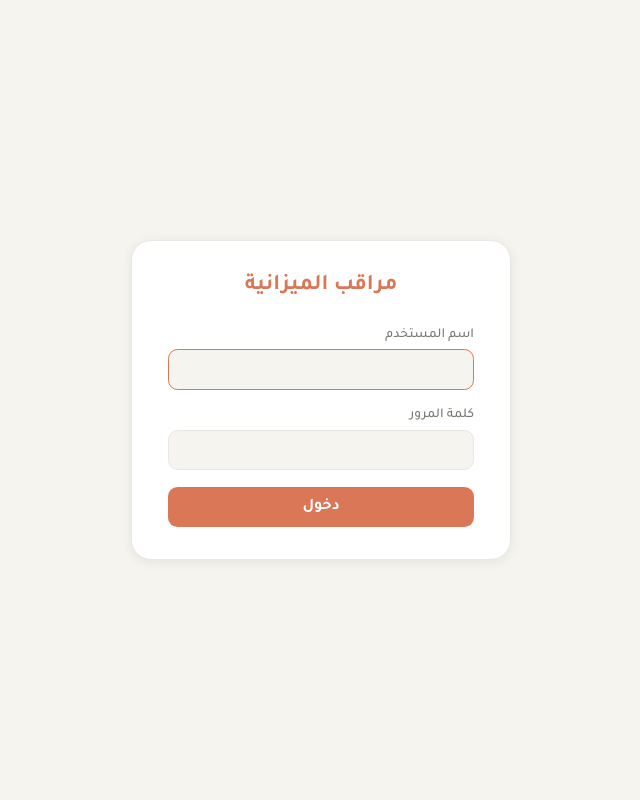
After one commit to almalkias/Budget-Tracker, a Django app: page /login/ in a window 1280 px wide. The commit adds this page. Shown: the whole page, without its empty margins (319-959 px from the left). Run offline with Django 5.2, Linux system fonts and the light colour scheme.

Commit message:
Add session-based authentication to protect dashboard
- Login/logout views with Django's built-in auth system
- Protect all API endpoints with api_login_required (401 JSON on failure)
- Keep /api/sms/ public (secret-key only)
- Add login page matching existing design
- Redirect to /login/ on expired session (401 in JS)

```diff
--- a/config/settings.py
+++ b/config/settings.py
@@ -76,6 +76,8 @@ DEFAULT_AUTO_FIELD = 'django.db.models.BigAutoField'
 SMS_WEBHOOK_SECRET = config('SMS_WEBHOOK_SECRET')
 GEMINI_API_KEY = config('GEMINI_API_KEY', default='')
 
+LOGIN_URL = '/login/'
+
 BASE_DIR.joinpath('logs').mkdir(exist_ok=True)
 
 LOGGING = {
--- a/tracker/templates/dashboard.html
+++ b/tracker/templates/dashboard.html
@@ -380,6 +380,10 @@
         آخر تحديث: <span id="last-update">—</span>
       </div>
     </div>
+    <form method="post" action="/logout/" style="margin:0">
+      {% csrf_token %}
+      <button type="submit" class="btn btn-ghost" style="font-size:.85rem;padding:.35rem .9rem">خروج</button>
+    </form>
   </header>
 
   <div id="error-msg"></div>
@@ -896,7 +900,7 @@
       errEl.style.display = 'none';
 
       fetch('/api/dashboard/')
-        .then(r => { if (!r.ok) throw new Error(`HTTP ${r.status}`); return r.json(); })
+        .then(r => { if (r.status === 401) { window.location.href = '/login/'; return; } if (!r.ok) throw new Error(`HTTP ${r.status}`); return r.json(); })
         .then(render)
         .catch(err => {
           errEl.textContent = `خطأ في تحميل البيانات: ${err.message}`;
--- /dev/null
+++ b/tracker/templates/login.html
@@ -0,0 +1,119 @@
+<!DOCTYPE html>
+<html lang="ar" dir="rtl">
+<head>
+  <meta charset="UTF-8" />
+  <meta name="viewport" content="width=device-width, initial-scale=1.0" />
+  <title>تسجيل الدخول — مراقب الميزانية</title>
+  <link rel="preconnect" href="https://fonts.googleapis.com" />
+  <link rel="preconnect" href="https://fonts.gstatic.com" crossorigin />
+  <link href="https://fonts.googleapis.com/css2?family=Tajawal:wght@300;400;500;700&display=swap" rel="stylesheet" />
+  <style>
+    *, *::before, *::after { box-sizing: border-box; margin: 0; padding: 0; }
+
+    :root {
+      --bg:        #F5F4EF;
+      --card:      #FFFFFF;
+      --border:    #E8E7E2;
+      --accent:    #D97757;
+      --accent-dk: #C4623E;
+      --text:      #1A1A18;
+      --muted:     #7A7A72;
+      --red:       #C0392B;
+      --red-bg:    #FDECEA;
+    }
+
+    body {
+      font-family: 'Tajawal', sans-serif;
+      background: var(--bg);
+      color: var(--text);
+      min-height: 100vh;
+      display: flex;
+      align-items: center;
+      justify-content: center;
+      padding: 1rem;
+    }
+
+    .login-card {
+      background: var(--card);
+      border: 1px solid var(--border);
+      border-radius: 1.25rem;
+      padding: 2rem 2.25rem;
+      width: 100%;
+      max-width: 380px;
+      box-shadow: 0 2px 12px rgba(0,0,0,.07);
+    }
+
+    h1 {
+      font-size: 1.4rem;
+      font-weight: 700;
+      color: var(--accent);
+      margin-bottom: 1.75rem;
+      text-align: center;
+    }
+
+    label {
+      display: block;
+      font-size: .85rem;
+      font-weight: 500;
+      color: var(--muted);
+      margin-bottom: .35rem;
+    }
+
+    input {
+      width: 100%;
+      padding: .6rem .85rem;
+      border: 1px solid var(--border);
+      border-radius: .6rem;
+      font-family: 'Tajawal', sans-serif;
+      font-size: 1rem;
+      color: var(--text);
+      background: var(--bg);
+      margin-bottom: 1.1rem;
+      outline: none;
+      transition: border-color .2s;
+    }
+    input:focus { border-color: var(--accent); }
+
+    .btn {
+      width: 100%;
+      padding: .65rem;
+      border: none;
+      border-radius: .6rem;
+      font-family: 'Tajawal', sans-serif;
+      font-size: 1rem;
+      font-weight: 600;
+      cursor: pointer;
+      background: var(--accent);
+      color: #fff;
+      transition: background .15s;
+    }
+    .btn:hover { background: var(--accent-dk); }
+
+    .error-msg {
+      background: var(--red-bg);
+      border: 1px solid #F1C0BB;
+      color: var(--red);
+      border-radius: .6rem;
+      padding: .6rem .85rem;
+      font-size: .9rem;
+      margin-bottom: 1.1rem;
+    }
+  </style>
+</head>
+<body>
+  <div class="login-card">
+    <h1>مراقب الميزانية</h1>
+    <form method="post" action="">
+      {% csrf_token %}
+      {% if error %}
+        <div class="error-msg">{{ error }}</div>
+      {% endif %}
+      <label for="username">اسم المستخدم</label>
+      <input type="text" id="username" name="username" autocomplete="username" autofocus />
+      <label for="password">كلمة المرور</label>
+      <input type="password" id="password" name="password" autocomplete="current-password" />
+      <button type="submit" class="btn">دخول</button>
+    </form>
+  </div>
+</body>
+</html>
--- a/tracker/urls.py
+++ b/tracker/urls.py
@@ -3,6 +3,8 @@ from . import views
 
 urlpatterns = [
     path('', views.dashboard_page, name='dashboard'),
+    path('login/',  views.login_view,  name='login'),
+    path('logout/', views.logout_view, name='logout'),
     path('api/sms/', views.sms_webhook, name='sms_webhook'),
     path('api/dashboard/', views.dashboard_api, name='dashboard_api'),
 
--- a/tracker/views.py
+++ b/tracker/views.py
@@ -1,10 +1,13 @@
 import json
 import logging
 from decimal import Decimal
+from functools import wraps
 
 from django.conf import settings
+from django.contrib.auth import authenticate, login, logout
+from django.contrib.auth.decorators import login_required
 from django.http import JsonResponse
-from django.shortcuts import render, get_object_or_404
+from django.shortcuts import render, redirect, get_object_or_404
 from django.utils import timezone
 from django.views.decorators.csrf import csrf_exempt
 from django.views.decorators.http import require_http_methods
@@ -14,6 +17,42 @@ from .models import Transaction, CategoryBudget, BudgetCycle
 from .services.parser import parse_sms
 
 logger = logging.getLogger('tracker')
+
+
+def api_login_required(view_func):
+    @wraps(view_func)
+    def wrapper(request, *args, **kwargs):
+        if not request.user.is_authenticated:
+            return JsonResponse({'error': 'authentication required'}, status=401)
+        return view_func(request, *args, **kwargs)
+    return wrapper
+
+
+# ── GET/POST /login/ ──────────────────────────────────────────────────────────
+
+@require_http_methods(['GET', 'POST'])
+def login_view(request):
+    if request.user.is_authenticated:
+        return redirect('dashboard')
+    error = ''
+    if request.method == 'POST':
+        username = request.POST.get('username', '').strip()
+        password = request.POST.get('password', '')
+        user = authenticate(request, username=username, password=password)
+        if user is not None:
+            login(request, user)
+            return redirect(request.GET.get('next', '/'))
+        error = 'اسم المستخدم أو كلمة المرور غير صحيحة'
+        logger.warning('Failed login attempt — username: %s', username)
+    return render(request, 'login.html', {'error': error})
+
+
+# ── POST /logout/ ─────────────────────────────────────────────────────────────
+
+@require_http_methods(['POST'])
+def logout_view(request):
+    logout(request)
+    return redirect('login')
 
 
 # ── POST /api/sms/ ────────────────────────────────────────────────────────────
@@ -75,6 +114,7 @@ def sms_webhook(request):
 
 @csrf_exempt
 @require_http_methods(['POST'])
+@api_login_required
 def categorize_transaction(request, tx_id):
     tx = get_object_or_404(Transaction, pk=tx_id)
 
@@ -101,6 +141,7 @@ def categorize_transaction(request, tx_id):
 
 @csrf_exempt
 @require_http_methods(['DELETE'])
+@api_login_required
 def delete_transaction(request, tx_id):
     tx = get_object_or_404(Transaction, pk=tx_id)
 
@@ -113,6 +154,7 @@ def delete_transaction(request, tx_id):
 
 @csrf_exempt
 @require_http_methods(['POST'])
+@api_login_required
 def skip_transaction(request, tx_id):
     tx = get_object_or_404(Transaction, pk=tx_id)
     tx.is_skipped = True
@@ -123,6 +165,7 @@ def skip_transaction(request, tx_id):
 
 @csrf_exempt
 @require_http_methods(['POST'])
+@api_login_required
 def cycle_start(request):
     if BudgetCycle.objects.filter(status='active').exists():
         return JsonResponse({'error': 'a cycle is already active'}, status=400)
@@ -157,6 +200,7 @@ def cycle_start(request):
 
 @csrf_exempt
 @require_http_methods(['POST'])
+@api_login_required
 def cycle_close(request):
     cycle = BudgetCycle.objects.filter(status='active').first()
     if not cycle:
@@ -181,6 +225,7 @@ def cycle_close(request):
 
 @csrf_exempt
 @require_http_methods(['PATCH'])
+@api_login_required
 def cycle_update(request):
     cycle = BudgetCycle.objects.filter(status='active').first()
     if not cycle:
@@ -213,6 +258,7 @@ def cycle_update(request):
 # ── GET /api/dashboard/ ───────────────────────────────────────────────────────
 
 @require_http_methods(['GET'])
+@api_login_required
 def dashboard_api(request):
     cycle = BudgetCycle.objects.filter(status='active').first()
 
@@ -339,5 +385,6 @@ def dashboard_api(request):
 
 # ── GET / ─────────────────────────────────────────────────────────────────────
 
+@login_required
 def dashboard_page(request):
     return render(request, 'dashboard.html')
```
